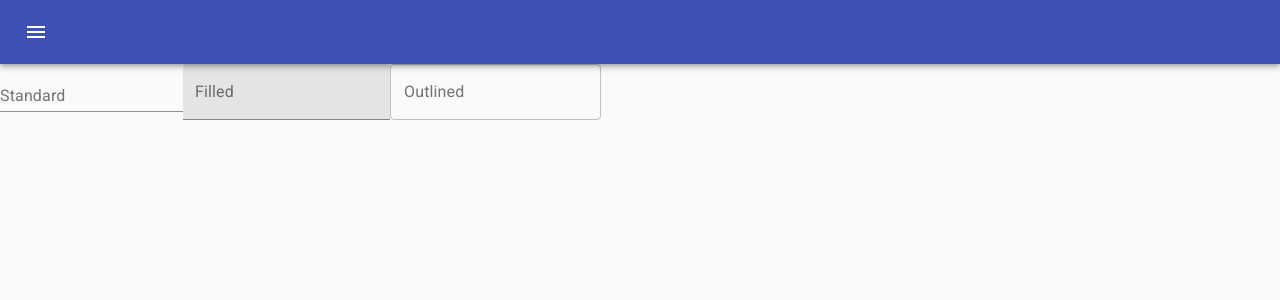
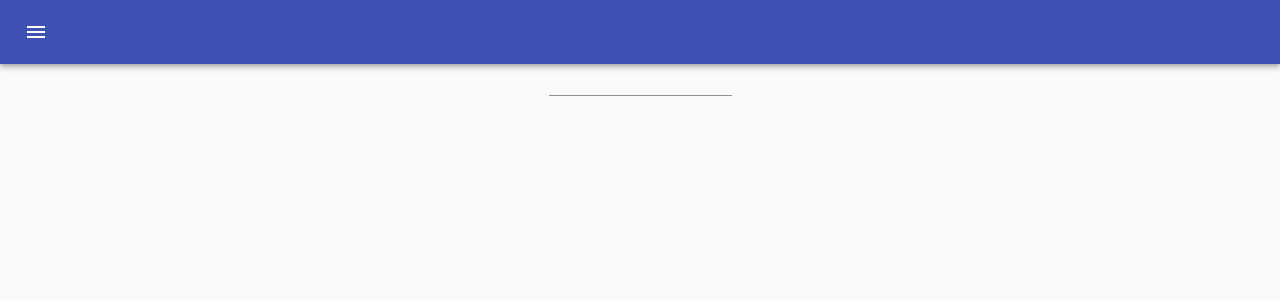
Before and after one commit to SparkDevTeams/Web_Dev_Frontend_S2020, a React (Create React App) app: page /home in a window 1280 px wide. Shown: the top 300 px of the page. Built offline with nearby package versions, Linux system fonts and the light colour scheme.

Commit message:
added new things

```diff
--- a/src/pages/Home.jsx
+++ b/src/pages/Home.jsx
@@ -1,6 +1,7 @@
 import React, {useEffect} from "react";
+import { makeStyles } from '@material-ui/core/styles';
 import TextField from '@material-ui/core/TextField';
-
+import styled from "styled-components";
 // const Home = props => {
 
 
@@ -9,7 +10,17 @@ import TextField from '@material-ui/core/TextField';
 //     )
 // }
 
+  const StyledTextField = styled(TextField)`
+  display: flex;
+  flex-direction: row;
+  justify-content: center;
+  top-margin: 15px;
+  left-margin: 100px;
+`
+
+
 class Home extends React.Component {
+
 
     componentDidMount(){
         console.log('home component logged')
@@ -17,11 +28,14 @@ class Home extends React.Component {
 
     render(){
         return (
-            <form  noValidate autoComplete="off">
-  <TextField id="standard-basic" label="Standard" />
-  <TextField id="filled-basic" label="Filled" variant="filled" />
-  <TextField id="outlined-basic" label="Outlined" variant="outlined" />
-</form>
+            <div className="landing-page-field">
+                <div>
+
+                    <form noValidate autoComplete="off">
+                        <StyledTextField />
+                    </form>
+                </div>
+            </div>
         )
     }
 };
```
